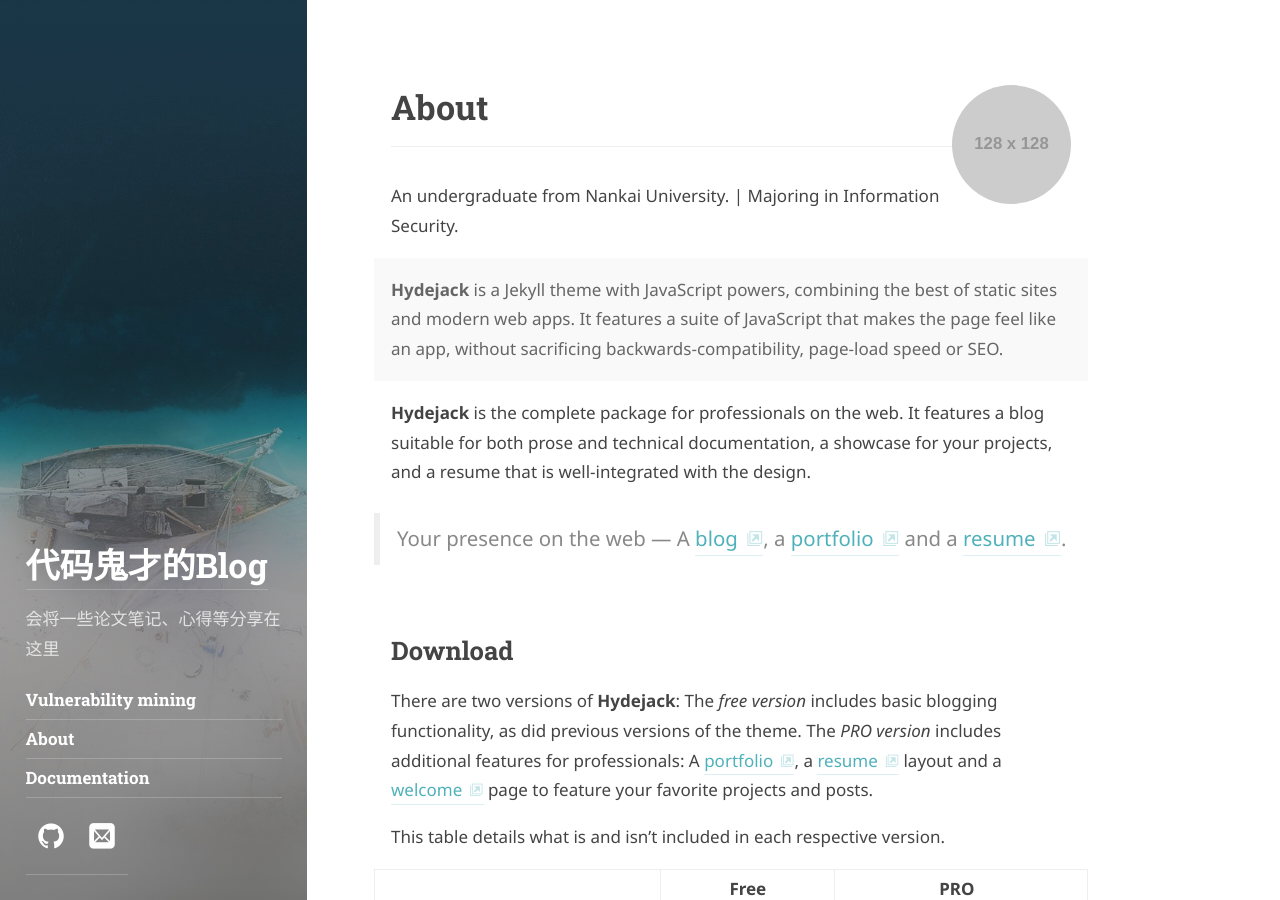
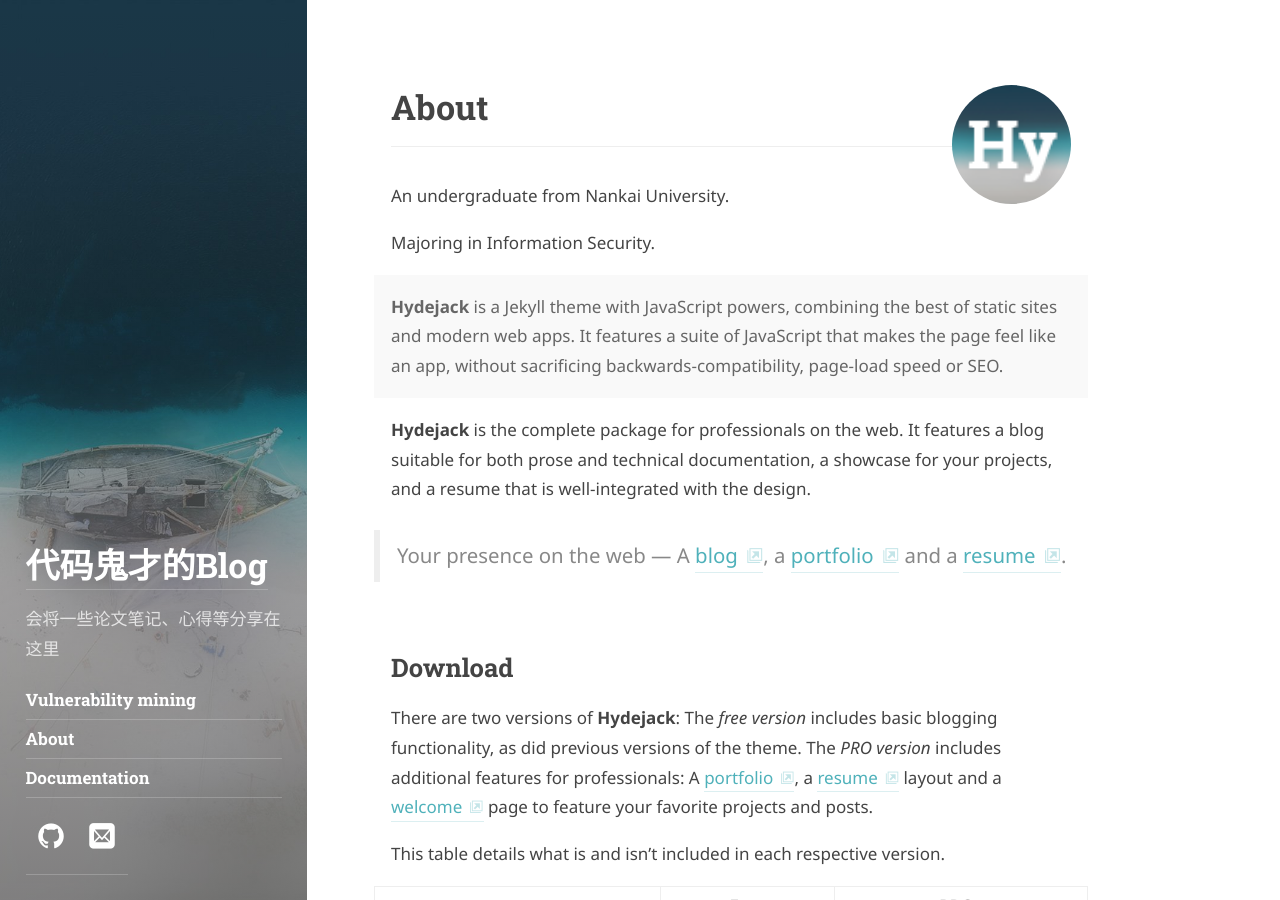
Before and after one commit to fwx2233/fwx2233.github.io, a Jekyll site: the page built from about.md, in a window 1280 px wide and 900 px high. Built offline with Jekyll 4.4.1, drawn with Linux system fonts in a browser that asks for light colours; some web fonts are replaced.

Commit message:
修改about中的换行，修改头像

```diff
--- a/_data/authors.yml
+++ b/_data/authors.yml
@@ -9,16 +9,19 @@
   # Markdown enabled, can use multiple paragraphs (enabled by `|`)
   about:             |
     An undergraduate from Nankai University.
-                    |
+
     Majoring in Information Security.
 
   # This photo will be used in the about section
   picture:
-    path:            https://placehold.it/128x128
+    # path:            https://placehold.it/128x128
+    path:            ../assets/icons/tile-small.png
     # srcset is optional, but can be used to provide higher res versions for retina displays
     srcset:
-      1x:            https://placehold.it/128x128
-      2x:            https://placehold.it/256x256
+      # 1x:            https://placehold.it/128x128
+      # 2x:            https://placehold.it/256x256
+      1x:   ../assets/icons/tile-small.png
+      2x:   ../assets/icons/tile-small.png
 
   # Social media icons in sidebar
   # Comment/uncommet to show/hide
```
